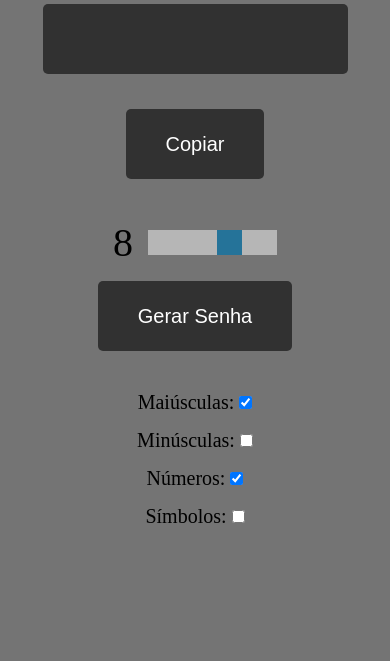
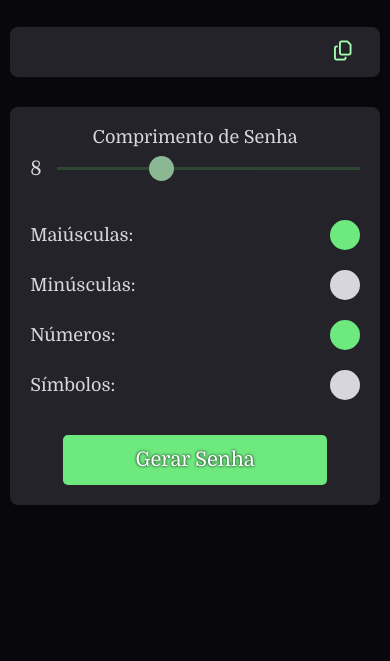
Before and after one commit to cleibson-nenesio/gerador-de-senhas-aleatorias, a plain HTML site: page index.html in a window 390 px wide. Shown: the part 183-844 px from the top of the page. Drawn offline with Linux system fonts and the light colour scheme.

Commit message:
ajustes de layout com mobile first

```diff
--- a/index.html
+++ b/index.html
@@ -6,44 +6,58 @@
         <meta name="viewport" content="width=device-width, initial-scale=1.0">
         <title>Document</title>
 
-        <link rel="stylesheet" href="style.css">
+        <link rel="stylesheet" href="./src/css/reset.css">
+        <link rel="stylesheet" href="./src/css/style.css">
+        <link rel="stylesheet" href="./src/css/responsive.css">
+
+        <link rel="preconnect" href="https://fonts.googleapis.com">
+        <link rel="preconnect" href="https://fonts.gstatic.com" crossorigin>
+        <link href="https://fonts.googleapis.com/css2?family=Domine:wght@400;500;700&display=swap" rel="stylesheet">
     </head>
 
     <body>
-
+        <div class="main-container">
             <h1>Gerador de Senhas Aleatórias</h1>
 
             <div class="container-senha">
                 <input type="text" class="senha-aleatoria" id="senha-aleatoria">
                 </input>
 
-            <button class="copy-text" id="copy-text" onclick="copy()">Copiar</button>
+                <button class="copy-text" id="copy-text" onclick="copy()">
+                    <i class="fa-regular fa-copy"></i>
+                </button>
             </div>
 
-        <div class="range-opt">
-            <p id="range-number">8</p><input type="range" name="range" min="4" max="10" value="8" id="quantidade-caracteres" class="range">
+            <div class="configuracoes">
+                <p class="texto-configuracoes">Comprimento de Senha</p>
+
+                <div class="range">
+                    <p id="range-number" class="texto-range">8</p><input type="range" name="range" min="4" max="16" value="8" id="quantidade-caracteres" class="range-slide">
                 </div>
 
-        <button onclick="gerarSenha()">Gerar Senha</button>
-
-        <div class="options">
+                <div class="tipo-de-caracteres">
                     <label>
-                Maiúsculas: <input type="checkbox" class="config" value="caracteresUppercase" checked>
+                        <p>Maiúsculas:</p> <input type="checkbox" class="config-caractere" value="caracteresUppercase" checked>
                     </label>
 
                     <label>
-                Minúsculas: <input type="checkbox" class="config" value="caracteresLowercase">
+                        <p>Minúsculas:</p> <input type="checkbox" class="config-caractere" value="caracteresLowercase">
                     </label>
 
                     <label>
-                Números: <input type="checkbox" class="config" value="number" checked>
+                        <p>Números:</p> <input type="checkbox" class="config-caractere" value="number" checked>
                     </label>
 
                     <label>
-                Símbolos: <input type="checkbox" class="config" value="symbols">
+                        <p>Símbolos:</p> <input type="checkbox" class="config-caractere" value="symbols">
                     </label>
                 </div>
 
-        <script src="script.js"></script>
+                <button onclick="gerarSenha()" class="botao">Gerar Senha</button>
+            </div>
+        </div>
+
+        <script src="./src/js/script.js"></script>
+        <script src="https://kit.fontawesome.com/fa140352f1.js" crossorigin="anonymous"></script>
     </body>
 </html>
--- /dev/null
+++ b/src/css/reset.css
@@ -0,0 +1,10 @@
+* {
+    margin: 0;
+    padding: 0;
+    border: none;
+    box-sizing: border-box;
+}
+
+html {
+    font-size: 62.5%;
+}
--- /dev/null
+++ b/src/css/responsive.css
@@ -0,0 +1,9 @@
+@media(min-width: 750px) {
+    .senha-aleatoria {
+        padding: 30px;
+    }
+
+    .configuracoes {
+        padding: 20px 30px;
+    }
+}
--- /dev/null
+++ b/src/css/style.css
@@ -0,0 +1,143 @@
+body {
+    height: 100vh;
+    background-color: #08070C;
+    color: #D7D6DD;
+    display: flex;
+    justify-content: center;
+    align-items: center;
+    font-family: 'Domine', serif;
+    font-size: 1.6rem;
+}
+
+.main-container {
+    display: flex;
+    flex-direction: column;
+    justify-content: center;
+    align-items: center;
+    max-width: 500px;
+}
+
+.main-container h1 {
+    font-size: 2rem;
+    margin-bottom: 30px;
+}
+
+.container-senha {
+    display: flex;
+    width: 100%;
+    margin-bottom: 30px;
+}
+
+.senha-aleatoria {
+    background-color: #24232A;
+    color: #D7D6DD;
+    height: 50px;
+    width: 80%;
+    outline: none;
+    font-size: 2.5rem;
+    padding: 0 15px;
+    border-top-left-radius: 8px;
+    border-bottom-left-radius: 8px;
+}
+
+.copy-text {
+    width: 20%;
+    background-color: #24232A;
+    color: #A4FCAF;
+    font-size: 2rem;
+    border-top-right-radius: 8px;
+   border-bottom-right-radius: 8px;
+}
+
+.configuracoes {
+    background-color: #24232A;
+    padding: 20px 20px;
+    width: 100%;
+    text-align: center;
+    border-radius: 8px;
+}
+
+.texto-configuracoes {
+    font-size: 1.8rem;
+    margin-bottom: 10px;
+}
+
+.range {
+    display: flex;
+    align-items: center;
+    justify-content: center;
+    margin-bottom: 40px;
+    gap: 15px;
+}
+
+.range .texto-range {
+    font-size: 2rem;
+}
+
+.range .range-slide {
+    width: 100%;
+    appearance: none;
+    height: 3px;
+    background-color: #335538;
+    outline: none;
+    opacity: .7;
+    transition: .2s;
+    transition: .2s;
+}
+
+.range .range-slide:hover {
+    opacity: 1;
+}
+
+.range .range-slide::-webkit-slider-thumb {
+    appearance: none;
+    height: 25px;
+    width: 25px;
+    background-color: #b7f6bf;
+    border-radius: 50%;
+}
+
+.range .range-slide::-moz-range-thumb {
+    width: 25px;
+    height: 25px;
+    background-color: #b7f6bf;
+}
+
+.tipo-de-caracteres {
+    max-width: 100%;
+    display: flex;
+    flex-direction: column;
+    flex-wrap: wrap;
+}
+
+.tipo-de-caracteres > label {
+    display: flex;
+    justify-content: space-between;
+    align-items: center;
+    margin-bottom: 20px;
+    font-size: 1.8rem;
+}
+
+.config-caractere {
+    appearance: none;
+    height: 30px;
+    width: 30px;
+    background-color:#D7D6DD;
+    border-radius: 50%;
+}
+
+.config-caractere:checked {
+    background-color: #6de97e;
+}
+
+.botao {
+    margin-top: 15px;
+    width: 80%;
+    height: 50px;
+    background-color: #6de97e;
+    font-family: 'Domine', serif;
+    font-size: 2rem;
+    color: #FFFFFF;
+    text-shadow: 0px 0px 3px #000000 ;
+    border-radius: 5px;
+}
--- a/script.js
+++ b/src/js/script.js
@@ -10,14 +10,14 @@ setInterval(() => {
 const caracteresUppercase = 'ABCDEFGHIJKLMNOPQRSTUVWXYZ'
 const caracteresLowercase = 'abcdefghijklmnopqrstuvwxyz'
 const number = '0123456789'
-const symbols = '@*!#?%&$()'
+const symbols = '~`!@#$%^&*()_-+={[}]|;"'
 let length
 
 function gerarSenha() {
     let caracteres = ''
 
     for(let x = 0; x < 4; x++) {
-        let checkRequirements = document.querySelectorAll('.config:checked')[x]
+        let checkRequirements = document.querySelectorAll('.config-caractere:checked')[x]
 
         if(checkRequirements){
             if(checkRequirements.value == 'caracteresUppercase') {
--- a/style.css
+++ /dev/null
@@ -1,129 +0,0 @@
-* {
-    margin: 0;
-    padding: 0;
-    border: none;
-    box-sizing: border-box;
-}
-
-body {
-    height: 100vh;
-    background-color: rgb(116, 116, 116);
-    display: flex;
-    flex-direction: column;
-    align-items: center;
-    justify-content: center;
-    font-size: 40px;
-}
-
-h1 {
-    font-size: 40px;
-    margin-bottom: 20px;
-    color: #FFFFFF;
-}
-
-@media(max-width: 425px) {
-    h1 {
-        font-size: 30px;
-    }
-
-    .senha-aleatoria {
-        font-size: 28px;
-    }
-}
-
-@media(max-width: 375px) {
-    h1 {
-        font-size: 25px;
-    }
-}
-
-.container-senha {
-    display: flex;
-    flex-wrap: wrap;
-    justify-content: center;
-    gap: 15px;
-}
-
-.senha-aleatoria {
-    max-width: 500px;
-    height: 70px;
-    padding: 5px 20px;
-    background-color: #313131;
-    color: #FFFFFF;
-    border-radius: 5px;
-    display: flex;
-    align-items: center;
-    justify-content: center;
-    margin-bottom: 20px;
-    outline: none;
-    font-size: 20px;
-}
-
-button {
-    padding: 5px;
-    border-radius: 5px;
-    background-color: #313131;
-    color: #FFFFFF;
-    border: none;
-    cursor: pointer;
-    margin-bottom: 40px;
-    padding: 10px 40px;
-    font-size: 20px;
-    height: 70px;
-}
-
-button:hover {
-    background-color: #222222;
-}
-
-
-.options {
-    display: flex;
-    flex-direction: column;
-    justify-content: flex-start;
-    gap: 15px;
-    font-size: 20px;
-    text-align: center;
-}
-
-.range-opt {
-    display: flex;
-    align-items: center;
-    justify-content: center;
-    gap: 15px;
-    max-width: 500px;
-    margin-bottom: 15px;
-}
-
-.range {
-    -webkit-appearance: none;
-    appearance: none;
-    width: 100%;
-    height: 25px;
-    background: #d3d3d3;
-    outline: none;
-    opacity: 0.7;
-    -webkit-transition: .2s;
-    transition: opacity .2s;
-}
-
-.range:hover {
-    opacity: 1;
-}
-
-.range::-webkit-slider-thumb {
-    -webkit-appearance: none;
-    appearance: none;
-    width: 25px;
-    height: 25px;
-    background: #0473aa;
-    cursor: pointer;
-}
-
-
-.range::-moz-range-thumb {
-    width: 25px;
-    height: 25px;
-    background: #0473aa;
-    cursor: pointer;
-}
```
Lines whose indentation alone changed are shown as unchanged.
